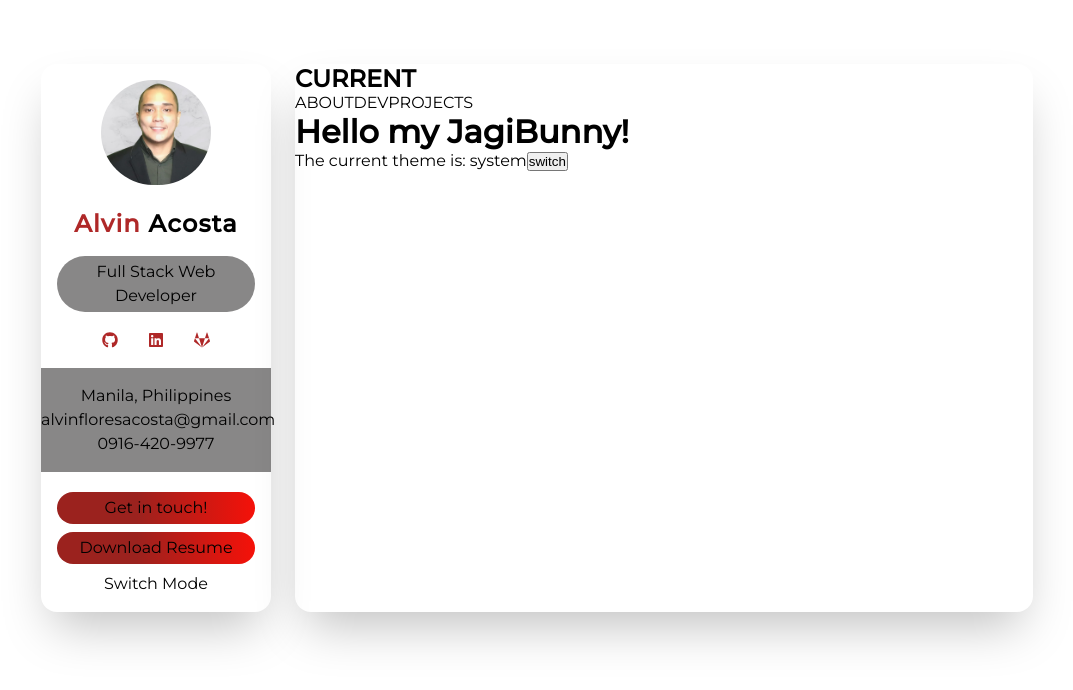
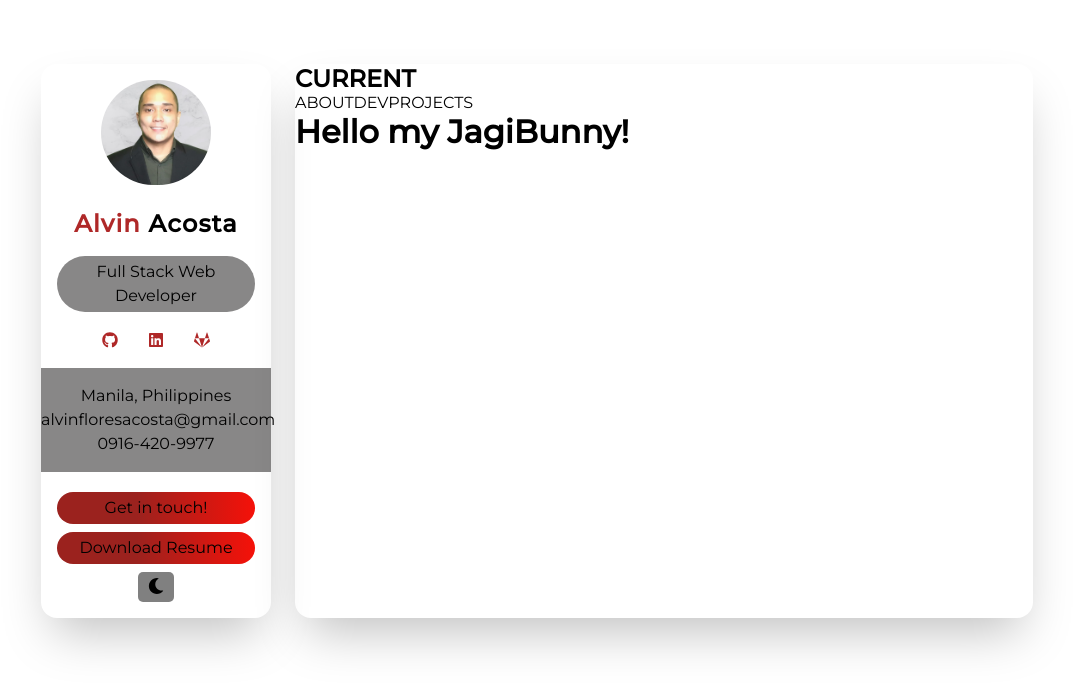
Before and after one commit to Exx-hub/nextjs-portfolio, a Next.js app: page / in a window 1280 px wide. Shown: the top 690 px of the page, without its empty margins (103-1176 px from the left). Built offline with nearby package versions, Linux system fonts and the light colour scheme.

Commit message:
update: Add icon to theme switcher on sidebar

```diff
--- a/components/Sidebar.js
+++ b/components/Sidebar.js
@@ -11,6 +11,7 @@ import {
 	faGitlab,
 } from "@fortawesome/free-brands-svg-icons";
 import { FontAwesomeIcon } from "@fortawesome/react-fontawesome";
+import ThemeChanger from "./ThemeChanger";
 
 const SideBar = () => {
 	return (
@@ -44,7 +45,7 @@ const SideBar = () => {
 				<div className="sidebar-buttons">
 					<p className={styles.contact}>Get in touch!</p>
 					<p className={styles.resume}>Download Resume</p>
-					<p>Switch Mode</p>
+					<ThemeChanger />
 				</div>
 			</div>
 		</>
--- a/components/ThemeChanger.js
+++ b/components/ThemeChanger.js
@@ -1,5 +1,8 @@
 import { useTheme } from "next-themes";
 import { useEffect, useState } from "react";
+
+import { faLightbulb, faMoon } from "@fortawesome/free-solid-svg-icons";
+import { FontAwesomeIcon } from "@fortawesome/react-fontawesome";
 
 const ThemeChanger = () => {
 	const [mounted, setMounted] = useState(false);
@@ -19,9 +22,20 @@ const ThemeChanger = () => {
 	if (!mounted) return null;
 
 	return (
-		<div>
-			The current theme is: {theme}
-			<button onClick={handleTheme}>switch</button>
+		<div className="themeButton">
+			{theme === "dark" ? (
+				<FontAwesomeIcon
+					onClick={handleTheme}
+					className="themeIcon"
+					icon={faLightbulb}
+				/>
+			) : (
+				<FontAwesomeIcon
+					onClick={handleTheme}
+					className="themeIcon"
+					icon={faMoon}
+				/>
+			)}
 		</div>
 	);
 };
--- a/pages/index.js
+++ b/pages/index.js
@@ -1,6 +1,5 @@
 import Head from "next/head";
 import Image from "next/image";
-import ThemeChanger from "../components/ThemeChanger";
 
 export default function Home() {
 	return (
@@ -15,7 +14,6 @@ export default function Home() {
 				<h1>
 					Hello my <a href="https://nextjs.org">JagiBunny!</a>
 				</h1>
-				<ThemeChanger />
 			</main>
 		</div>
 	);
--- a/styles/Sidebar.module.css
+++ b/styles/Sidebar.module.css
@@ -27,8 +27,6 @@
 .socialIcons {
 	display: flex;
 	justify-content: space-evenly;
-	/* padding: 0.25rem 0.5rem; */
-
 	margin: 1.25rem auto;
 	width: 85%;
 }
--- a/styles/globals.css
+++ b/styles/globals.css
@@ -75,3 +75,17 @@ a {
 	box-shadow: 0 25px 50px -12px rgba(0, 0, 0, 0.25);
 	border-radius: 1rem;
 }
+
+.themeButton {
+	cursor: pointer;
+	background-color: gray;
+	margin: 0 auto;
+	border-radius: 5px;
+	padding: 3px 10px;
+	width: min-content;
+}
+
+.themeIcon {
+	font-size: 20px;
+	cursor: pointer;
+}
```
